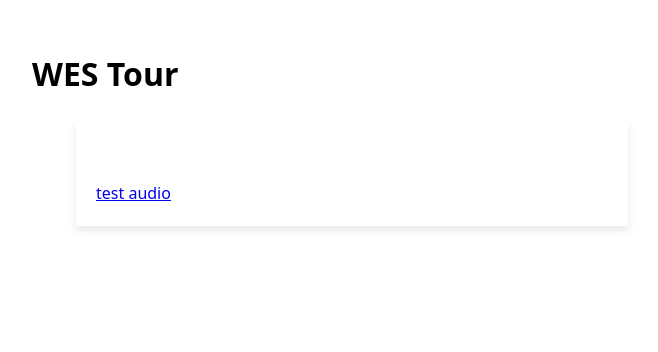
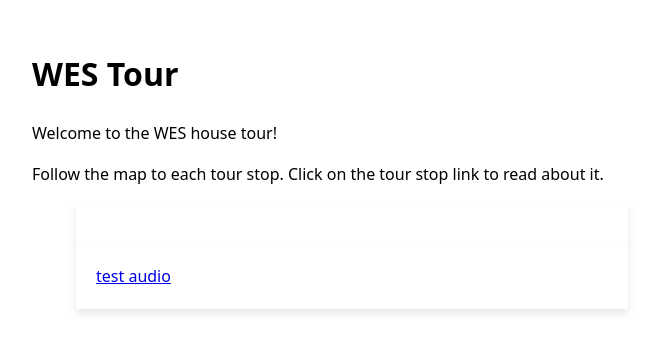
Before and after one commit to mciechanumich/WEStour, a Jekyll site: the page built from docs/index.html, in a window 1280 px wide. Shown: the top 352 px of the page, without its empty margins (288-946 px from the left). Built offline with Jekyll 4.4.1, drawn with Linux system fonts in a browser that asks for light colours.

Commit message:
feat: adding user instructions on home page.

```diff
--- a/docs/index.html
+++ b/docs/index.html
@@ -2,6 +2,13 @@
 layout: default
 title: WES Tour
 ---
+
+<div>
+<p>Welcome to the WES house tour!
+</p>
+<p>Follow the map to each tour stop. Click on the tour stop link to read about it.
+</p>
+</div>
 
 {% for p in site.pages %}
     <div class="center-column">
```
